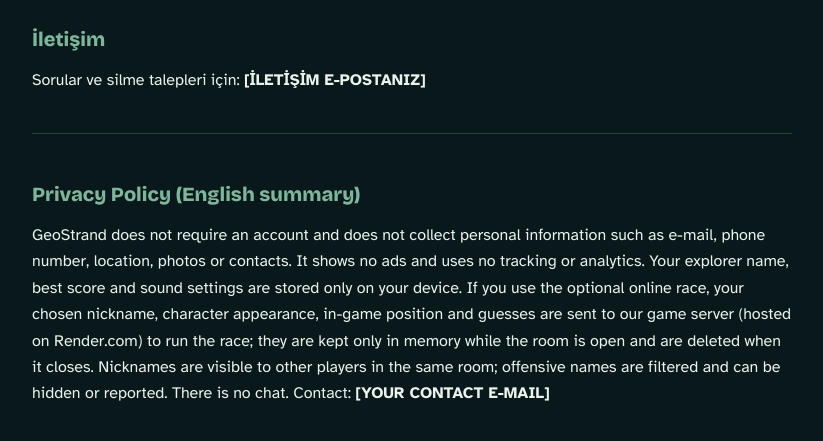
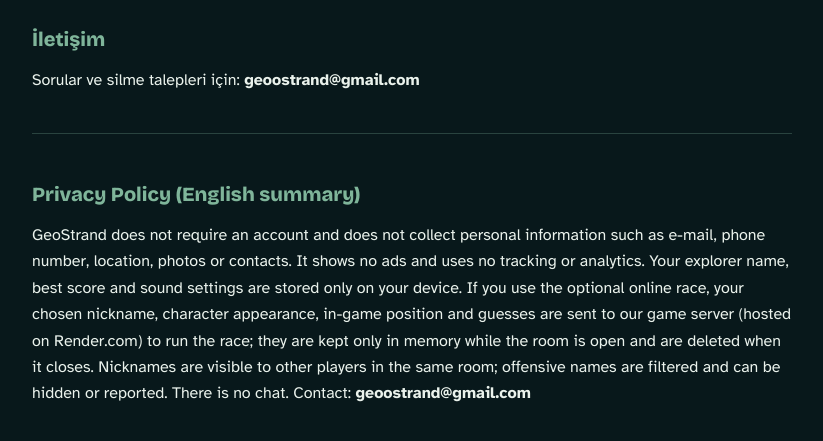
Before and after one commit to MustafaDeger0/geostrand, a website: page gizlilik.html in a window 1280 px wide. Shown: the part 1199-1640 px from the top of the page, without its empty margins (228-1051 px from the left). Drawn offline with Linux system fonts and the light colour scheme.

Commit message:
Update gizlilik.html

```diff
--- a/gizlilik.html
+++ b/gizlilik.html
@@ -57,7 +57,7 @@
   <p>Oyun çocuklardan kişisel bilgi toplamaz. Çevrim içi yarışta yalnızca oyuncunun kendi seçtiği takma ad kullanılır.</p>
 
   <h2>İletişim</h2>
-  <p>Sorular ve silme talepleri için: <b>[İLETİŞİM E-POSTANIZ]</b></p>
+  <p>Sorular ve silme talepleri için: <b>geoostrand@gmail.com</b></p>
 
   <div class="en">
     <h2>Privacy Policy (English summary)</h2>
@@ -67,7 +67,7 @@
       appearance, in-game position and guesses are sent to our game server (hosted on Render.com) to run the race; they
       are kept only in memory while the room is open and are deleted when it closes. Nicknames are visible to other
       players in the same room; offensive names are filtered and can be hidden or reported. There is no chat.
-      Contact: <b>[YOUR CONTACT E-MAIL]</b></p>
+      Contact: <b>geoostrand@gmail.com</b></p>
   </div>
 </main>
 </body>
```
